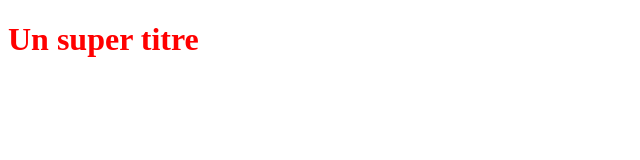
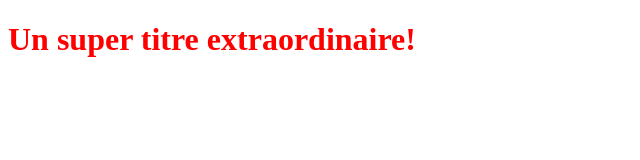
Before and after one commit to lou57810/OpenClassroom_projects, a plain HTML site: page index.html in a window 1280 px wide. Shown: the whole page, without its empty margins (0-640 px from the left). Drawn offline with Linux system fonts and the light colour scheme.

Commit message:
Modif du titre H1

```diff
--- a/index.html
+++ b/index.html
@@ -5,6 +5,6 @@
     <link rel="stylesheet" type="text/css" href="style.css">
 </head>
 <body>
-    <h1>Un super titre</h1>
+    <h1>Un super titre extraordinaire!</h1>
 </body>
 </html>
```
